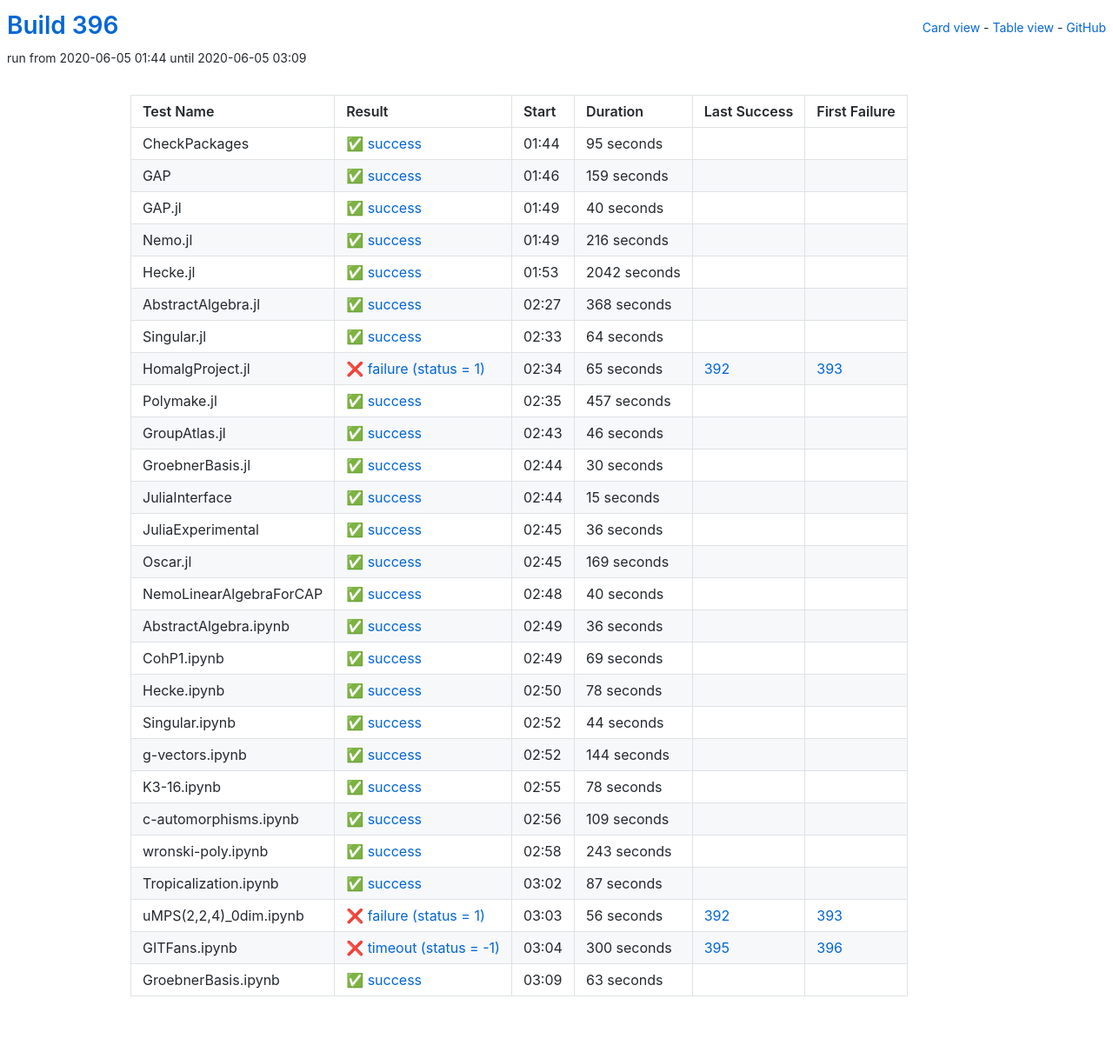
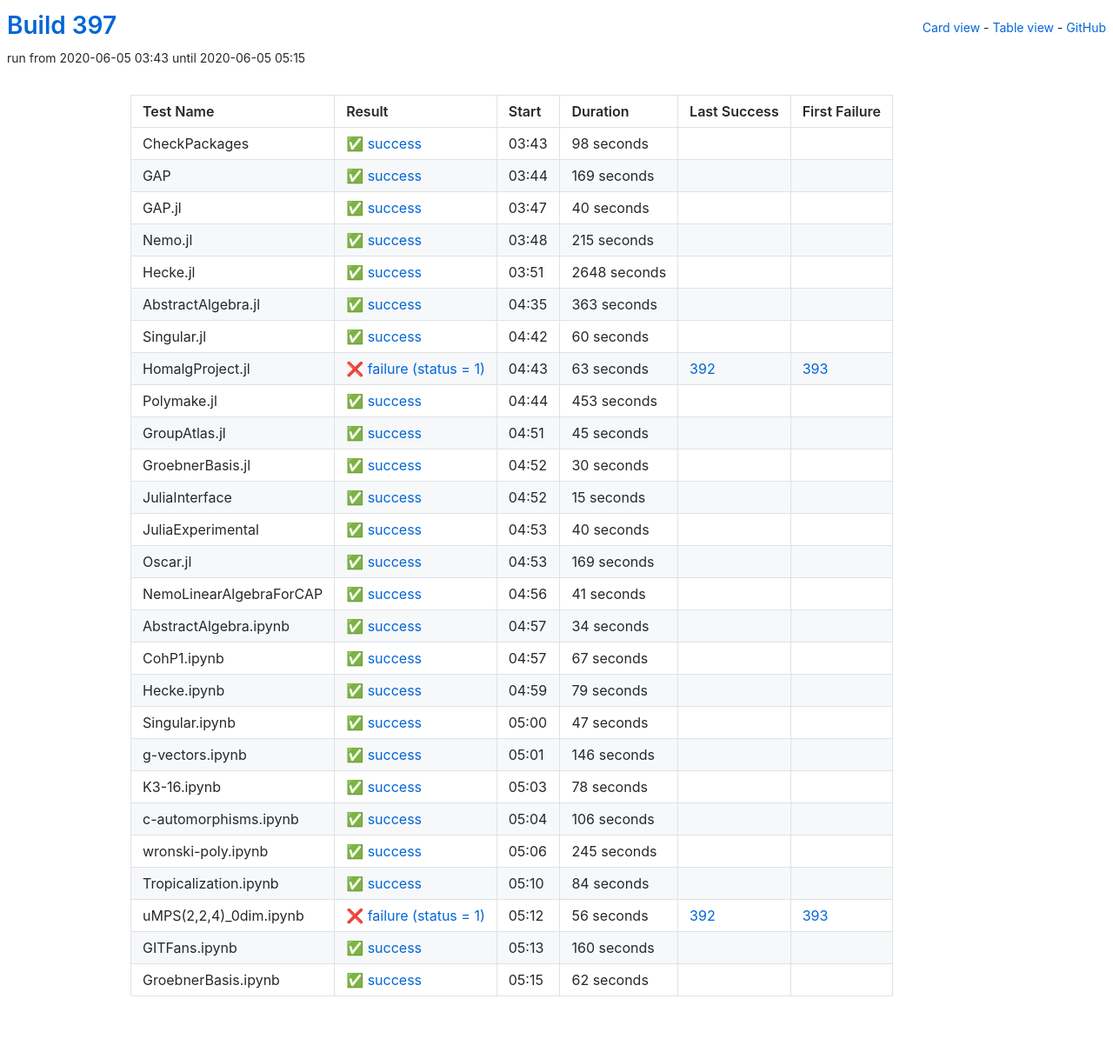
Before and after one commit to oscar-system/oscar-ci-status-1.4, a Jekyll site: the page built from table.html, in a window 1280 px wide. Shown: the whole page at 87% size. Built offline with Jekyll 4.4.1, drawn with Linux system fonts in a browser that asks for light colours.

Commit message:
Build 397

```diff
--- a/_data/ci.yml
+++ b/_data/ci.yml
@@ -1,29 +1,29 @@
-build: 396
-build_url: https://oscarci.mathematik.uni-kl.de/job/oscar-julia-1.4/396/
+build: 397
+build_url: https://oscarci.mathematik.uni-kl.de/job/oscar-julia-1.4/397/
 job: oscar-julia-1.4
 tests:
-- duration: 95
+- duration: 98
   exitcode: 0
   first_failure: false
   first_failure_url: null
   id: checkpackages
   last_success: false
   last_success_url: null
-  log: https://oscarci.mathematik.uni-kl.de/job/oscar-julia-1.4/396/artifact/logs/build-396/CheckPackages.log
+  log: https://oscarci.mathematik.uni-kl.de/job/oscar-julia-1.4/397/artifact/logs/build-397/CheckPackages.log
   name: CheckPackages
-  start: 2020-06-05 01:44
+  start: 2020-06-05 03:43
   status: success
   success: true
-- duration: 159
+- duration: 169
   exitcode: 0
   first_failure: false
   first_failure_url: null
   id: gap
   last_success: false
   last_success_url: null
-  log: https://oscarci.mathematik.uni-kl.de/job/oscar-julia-1.4/396/artifact/logs/build-396/GAP.log
+  log: https://oscarci.mathematik.uni-kl.de/job/oscar-julia-1.4/397/artifact/logs/build-397/GAP.log
   name: GAP
-  start: 2020-06-05 01:46
+  start: 2020-06-05 03:44
   status: success
   success: true
 - duration: 40
@@ -33,93 +33,93 @@ tests:
   id: gap-jl
   last_success: false
   last_success_url: null
-  log: https://oscarci.mathematik.uni-kl.de/job/oscar-julia-1.4/396/artifact/logs/build-396/GAP.jl.log
+  log: https://oscarci.mathematik.uni-kl.de/job/oscar-julia-1.4/397/artifact/logs/build-397/GAP.jl.log
   name: GAP.jl
-  start: 2020-06-05 01:49
+  start: 2020-06-05 03:47
   status: success
   success: true
-- duration: 216
+- duration: 215
   exitcode: 0
   first_failure: false
   first_failure_url: null
   id: nemo-jl
   last_success: false
   last_success_url: null
-  log: https://oscarci.mathematik.uni-kl.de/job/oscar-julia-1.4/396/artifact/logs/build-396/Nemo.jl.log
+  log: https://oscarci.mathematik.uni-kl.de/job/oscar-julia-1.4/397/artifact/logs/build-397/Nemo.jl.log
   name: Nemo.jl
-  start: 2020-06-05 01:49
+  start: 2020-06-05 03:48
   status: success
   success: true
-- duration: 2042
+- duration: 2648
   exitcode: 0
   first_failure: false
   first_failure_url: null
   id: hecke-jl
   last_success: false
   last_success_url: null
-  log: https://oscarci.mathematik.uni-kl.de/job/oscar-julia-1.4/396/artifact/logs/build-396/Hecke.jl.log
+  log: https://oscarci.mathematik.uni-kl.de/job/oscar-julia-1.4/397/artifact/logs/build-397/Hecke.jl.log
   name: Hecke.jl
-  start: 2020-06-05 01:53
+  start: 2020-06-05 03:51
   status: success
   success: true
-- duration: 368
+- duration: 363
   exitcode: 0
   first_failure: false
   first_failure_url: null
   id: abstractalgebra-jl
   last_success: false
   last_success_url: null
-  log: https://oscarci.mathematik.uni-kl.de/job/oscar-julia-1.4/396/artifact/logs/build-396/AbstractAlgebra.jl.log
+  log: https://oscarci.mathematik.uni-kl.de/job/oscar-julia-1.4/397/artifact/logs/build-397/AbstractAlgebra.jl.log
   name: AbstractAlgebra.jl
-  start: 2020-06-05 02:27
+  start: 2020-06-05 04:35
   status: success
   success: true
-- duration: 64
+- duration: 60
   exitcode: 0
   first_failure: false
   first_failure_url: null
   id: singular-jl
   last_success: false
   last_success_url: null
-  log: https://oscarci.mathematik.uni-kl.de/job/oscar-julia-1.4/396/artifact/logs/build-396/Singular.jl.log
+  log: https://oscarci.mathematik.uni-kl.de/job/oscar-julia-1.4/397/artifact/logs/build-397/Singular.jl.log
   name: Singular.jl
-  start: 2020-06-05 02:33
+  start: 2020-06-05 04:42
   status: success
   success: true
-- duration: 65
+- duration: 63
   exitcode: 1
   first_failure: 393
   first_failure_url: https://oscarci.mathematik.uni-kl.de/job/oscar-julia-1.4/393/
   id: homalgproject-jl
   last_success: 392
   last_success_url: https://oscarci.mathematik.uni-kl.de/job/oscar-julia-1.4/392/
-  log: https://oscarci.mathematik.uni-kl.de/job/oscar-julia-1.4/396/artifact/logs/build-396/HomalgProject.jl.log
+  log: https://oscarci.mathematik.uni-kl.de/job/oscar-julia-1.4/397/artifact/logs/build-397/HomalgProject.jl.log
   name: HomalgProject.jl
-  start: 2020-06-05 02:34
+  start: 2020-06-05 04:43
   status: failure
   success: false
-- duration: 457
+- duration: 453
   exitcode: 0
   first_failure: false
   first_failure_url: null
   id: polymake-jl
   last_success: false
   last_success_url: null
-  log: https://oscarci.mathematik.uni-kl.de/job/oscar-julia-1.4/396/artifact/logs/build-396/Polymake.jl.log
+  log: https://oscarci.mathematik.uni-kl.de/job/oscar-julia-1.4/397/artifact/logs/build-397/Polymake.jl.log
   name: Polymake.jl
-  start: 2020-06-05 02:35
+  start: 2020-06-05 04:44
   status: success
   success: true
-- duration: 46
+- duration: 45
   exitcode: 0
   first_failure: false
   first_failure_url: null
   id: groupatlas-jl
   last_success: false
   last_success_url: null
-  log: https://oscarci.mathematik.uni-kl.de/job/oscar-julia-1.4/396/artifact/logs/build-396/GroupAtlas.jl.log
+  log: https://oscarci.mathematik.uni-kl.de/job/oscar-julia-1.4/397/artifact/logs/build-397/GroupAtlas.jl.log
   name: GroupAtlas.jl
-  start: 2020-06-05 02:43
+  start: 2020-06-05 04:51
   status: success
   success: true
 - duration: 30
@@ -129,9 +129,9 @@ tests:
   id: groebnerbasis-jl
   last_success: false
   last_success_url: null
-  log: https://oscarci.mathematik.uni-kl.de/job/oscar-julia-1.4/396/artifact/logs/build-396/GroebnerBasis.jl.log
+  log: https://oscarci.mathematik.uni-kl.de/job/oscar-julia-1.4/397/artifact/logs/build-397/GroebnerBasis.jl.log
   name: GroebnerBasis.jl
-  start: 2020-06-05 02:44
+  start: 2020-06-05 04:52
   status: success
   success: true
 - duration: 15
@@ -141,21 +141,21 @@ tests:
   id: juliainterface
   last_success: false
   last_success_url: null
-  log: https://oscarci.mathematik.uni-kl.de/job/oscar-julia-1.4/396/artifact/logs/build-396/JuliaInterface.log
+  log: https://oscarci.mathematik.uni-kl.de/job/oscar-julia-1.4/397/artifact/logs/build-397/JuliaInterface.log
   name: JuliaInterface
-  start: 2020-06-05 02:44
+  start: 2020-06-05 04:52
   status: success
   success: true
-- duration: 36
+- duration: 40
   exitcode: 0
   first_failure: false
   first_failure_url: null
   id: juliaexperimental
   last_success: false
   last_success_url: null
-  log: https://oscarci.mathematik.uni-kl.de/job/oscar-julia-1.4/396/artifact/logs/build-396/JuliaExperimental.log
+  log: https://oscarci.mathematik.uni-kl.de/job/oscar-julia-1.4/397/artifact/logs/build-397/JuliaExperimental.log
   name: JuliaExperimental
-  start: 2020-06-05 02:45
+  start: 2020-06-05 04:53
   status: success
   success: true
 - duration: 169
@@ -165,81 +165,81 @@ tests:
   id: oscar-jl
   last_success: false
   last_success_url: null
-  log: https://oscarci.mathematik.uni-kl.de/job/oscar-julia-1.4/396/artifact/logs/build-396/Oscar.jl.log
+  log: https://oscarci.mathematik.uni-kl.de/job/oscar-julia-1.4/397/artifact/logs/build-397/Oscar.jl.log
   name: Oscar.jl
-  start: 2020-06-05 02:45
+  start: 2020-06-05 04:53
   status: success
   success: true
-- duration: 40
+- duration: 41
   exitcode: 0
   first_failure: false
   first_failure_url: null
   id: nemolinearalgebraforcap
   last_success: false
   last_success_url: null
-  log: https://oscarci.mathematik.uni-kl.de/job/oscar-julia-1.4/396/artifact/logs/build-396/NemoLinearAlgebraForCAP.log
+  log: https://oscarci.mathematik.uni-kl.de/job/oscar-julia-1.4/397/artifact/logs/build-397/NemoLinearAlgebraForCAP.log
   name: NemoLinearAlgebraForCAP
-  start: 2020-06-05 02:48
+  start: 2020-06-05 04:56
   status: success
   success: true
-- duration: 36
+- duration: 34
   exitcode: 0
   first_failure: false
   first_failure_url: null
   id: abstractalgebra-ipynb
   last_success: false
   last_success_url: null
-  log: https://oscarci.mathematik.uni-kl.de/job/oscar-julia-1.4/396/artifact/logs/build-396/AbstractAlgebra.ipynb.log
+  log: https://oscarci.mathematik.uni-kl.de/job/oscar-julia-1.4/397/artifact/logs/build-397/AbstractAlgebra.ipynb.log
   name: AbstractAlgebra.ipynb
-  start: 2020-06-05 02:49
+  start: 2020-06-05 04:57
   status: success
   success: true
-- duration: 69
+- duration: 67
   exitcode: 0
   first_failure: false
   first_failure_url: null
   id: cohp1-ipynb
   last_success: false
   last_success_url: null
-  log: https://oscarci.mathematik.uni-kl.de/job/oscar-julia-1.4/396/artifact/logs/build-396/CohP1.ipynb.log
+  log: https://oscarci.mathematik.uni-kl.de/job/oscar-julia-1.4/397/artifact/logs/build-397/CohP1.ipynb.log
   name: CohP1.ipynb
-  start: 2020-06-05 02:49
+  start: 2020-06-05 04:57
   status: success
   success: true
-- duration: 78
+- duration: 79
   exitcode: 0
   first_failure: false
   first_failure_url: null
   id: hecke-ipynb
   last_success: false
   last_success_url: null
-  log: https://oscarci.mathematik.uni-kl.de/job/oscar-julia-1.4/396/artifact/logs/build-396/Hecke.ipynb.log
+  log: https://oscarci.mathematik.uni-kl.de/job/oscar-julia-1.4/397/artifact/logs/build-397/Hecke.ipynb.log
   name: Hecke.ipynb
-  start: 2020-06-05 02:50
+  start: 2020-06-05 04:59
   status: success
   success: true
-- duration: 44
+- duration: 47
   exitcode: 0
   first_failure: false
   first_failure_url: null
   id: singular-ipynb
   last_success: false
   last_success_url: null
-  log: https://oscarci.mathematik.uni-kl.de/job/oscar-julia-1.4/396/artifact/logs/build-396/Singular.ipynb.log
+  log: https://oscarci.mathematik.uni-kl.de/job/oscar-julia-1.4/397/artifact/logs/build-397/Singular.ipynb.log
   name: Singular.ipynb
-  start: 2020-06-05 02:52
+  start: 2020-06-05 05:00
   status: success
   success: true
-- duration: 144
+- duration: 146
   exitcode: 0
   first_failure: false
   first_failure_url: null
   id: g-vectors-ipynb
   last_success: false
   last_success_url: null
-  log: https://oscarci.mathematik.uni-kl.de/job/oscar-julia-1.4/396/artifact/logs/build-396/g-vectors.ipynb.log
+  log: https://oscarci.mathematik.uni-kl.de/job/oscar-julia-1.4/397/artifact/logs/build-397/g-vectors.ipynb.log
   name: g-vectors.ipynb
-  start: 2020-06-05 02:52
+  start: 2020-06-05 05:01
   status: success
   success: true
 - duration: 78
@@ -249,45 +249,45 @@ tests:
   id: k3-16-ipynb
   last_success: false
   last_success_url: null
-  log: https://oscarci.mathematik.uni-kl.de/job/oscar-julia-1.4/396/artifact/logs/build-396/K3-16.ipynb.log
+  log: https://oscarci.mathematik.uni-kl.de/job/oscar-julia-1.4/397/artifact/logs/build-397/K3-16.ipynb.log
   name: K3-16.ipynb
-  start: 2020-06-05 02:55
+  start: 2020-06-05 05:03
   status: success
   success: true
-- duration: 109
+- duration: 106
   exitcode: 0
   first_failure: false
   first_failure_url: null
   id: c-automorphisms-ipynb
   last_success: false
   last_success_url: null
-  log: https://oscarci.mathematik.uni-kl.de/job/oscar-julia-1.4/396/artifact/logs/build-396/c-automorphisms.ipynb.log
+  log: https://oscarci.mathematik.uni-kl.de/job/oscar-julia-1.4/397/artifact/logs/build-397/c-automorphisms.ipynb.log
   name: c-automorphisms.ipynb
-  start: 2020-06-05 02:56
+  start: 2020-06-05 05:04
   status: success
   success: true
-- duration: 243
+- duration: 245
   exitcode: 0
   first_failure: false
   first_failure_url: null
   id: wronski-poly-ipynb
   last_success: false
   last_success_url: null
-  log: https://oscarci.mathematik.uni-kl.de/job/oscar-julia-1.4/396/artifact/logs/build-396/wronski-poly.ipynb.log
+  log: https://oscarci.mathematik.uni-kl.de/job/oscar-julia-1.4/397/artifact/logs/build-397/wronski-poly.ipynb.log
   name: wronski-poly.ipynb
-  start: 2020-06-05 02:58
+  start: 2020-06-05 05:06
   status: success
   success: true
-- duration: 87
+- duration: 84
   exitcode: 0
   first_failure: false
   first_failure_url: null
   id: tropicalization-ipynb
   last_success: false
   last_success_url: null
-  log: https://oscarci.mathematik.uni-kl.de/job/oscar-julia-1.4/396/artifact/logs/build-396/Tropicalization.ipynb.log
+  log: https://oscarci.mathematik.uni-kl.de/job/oscar-julia-1.4/397/artifact/logs/build-397/Tropicalization.ipynb.log
   name: Tropicalization.ipynb
-  start: 2020-06-05 03:02
+  start: 2020-06-05 05:10
   status: success
   success: true
 - duration: 56
@@ -297,32 +297,32 @@ tests:
   id: umps-2-2-4-0dim-ipynb
   last_success: 392
   last_success_url: https://oscarci.mathematik.uni-kl.de/job/oscar-julia-1.4/392/
-  log: https://oscarci.mathematik.uni-kl.de/job/oscar-julia-1.4/396/artifact/logs/build-396/uMPS-2-2-4-_0dim.ipynb.log
+  log: https://oscarci.mathematik.uni-kl.de/job/oscar-julia-1.4/397/artifact/logs/build-397/uMPS-2-2-4-_0dim.ipynb.log
   name: uMPS(2,2,4)_0dim.ipynb
-  start: 2020-06-05 03:03
+  start: 2020-06-05 05:12
   status: failure
   success: false
-- duration: 300
-  exitcode: -1
-  first_failure: 396
-  first_failure_url: https://oscarci.mathematik.uni-kl.de/job/oscar-julia-1.4/396/
+- duration: 160
+  exitcode: 0
+  first_failure: false
+  first_failure_url: null
   id: gitfans-ipynb
-  last_success: 395
-  last_success_url: https://oscarci.mathematik.uni-kl.de/job/oscar-julia-1.4/395/
-  log: https://oscarci.mathematik.uni-kl.de/job/oscar-julia-1.4/396/artifact/logs/build-396/GITFans.ipynb.log
+  last_success: false
+  last_success_url: null
+  log: https://oscarci.mathematik.uni-kl.de/job/oscar-julia-1.4/397/artifact/logs/build-397/GITFans.ipynb.log
   name: GITFans.ipynb
-  start: 2020-06-05 03:04
-  status: timeout
-  success: false
-- duration: 63
+  start: 2020-06-05 05:13
+  status: success
+  success: true
+- duration: 62
   exitcode: 0
   first_failure: false
   first_failure_url: null
   id: groebnerbasis-ipynb
   last_success: false
   last_success_url: null
-  log: https://oscarci.mathematik.uni-kl.de/job/oscar-julia-1.4/396/artifact/logs/build-396/GroebnerBasis.ipynb.log
+  log: https://oscarci.mathematik.uni-kl.de/job/oscar-julia-1.4/397/artifact/logs/build-397/GroebnerBasis.ipynb.log
   name: GroebnerBasis.ipynb
-  start: 2020-06-05 03:09
+  start: 2020-06-05 05:15
   status: success
   success: true
```
Also changed, not shown: README.md.
